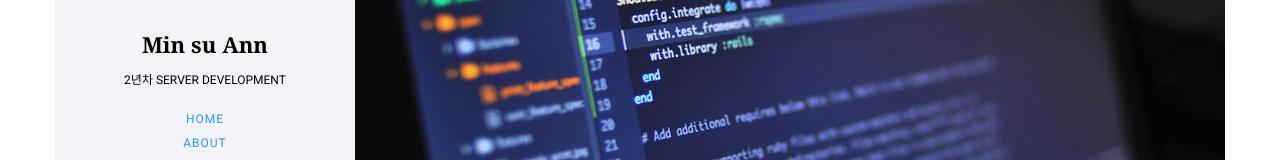
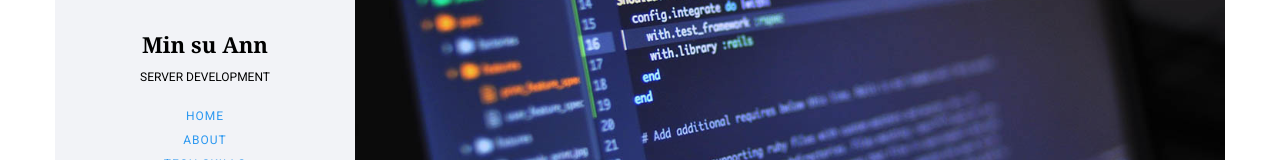
Before and after one commit to Deb-neal/neal-portfolio, a React (Create React App) app: page / in a window 1280 px wide. Shown: the part 223-383 px from the top of the page. Built offline with nearby package versions, Linux system fonts and the light colour scheme.

Commit message:
react 포트폴리오 2025 02 28

```diff
--- a/src/components/Header/Header.js
+++ b/src/components/Header/Header.js
@@ -15,7 +15,7 @@ function Header() {
         <div className='text center'>
           <img src={picture1} className='author-img'></img>
           <h1 id='colorlib-logo'>Min su Ann</h1>
-          <span className='position'>2년차 Server development</span>
+          <span className='position'>Server development</span>
         </div>
         <nav id='colorlib-main-menu' role='navigation' className='navbar'>
           <div id='navbar' className='collapse'>
```
